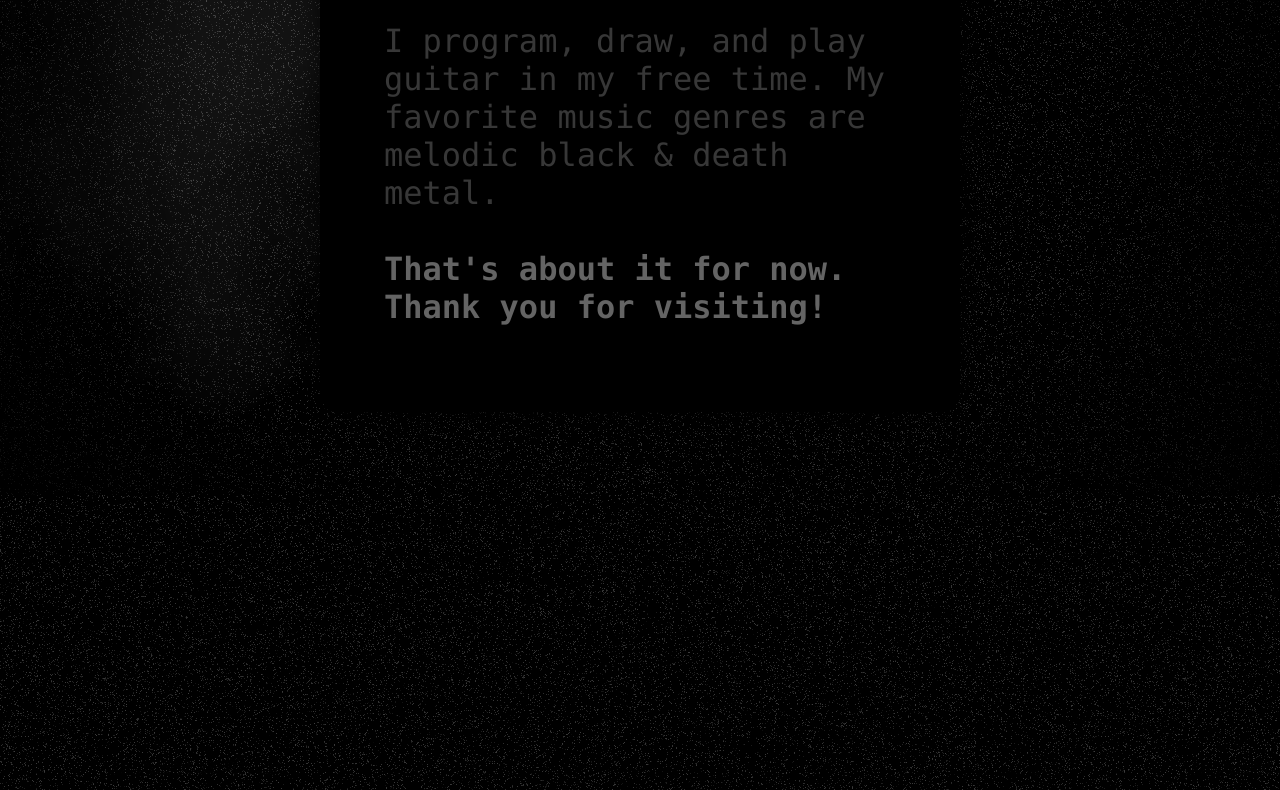
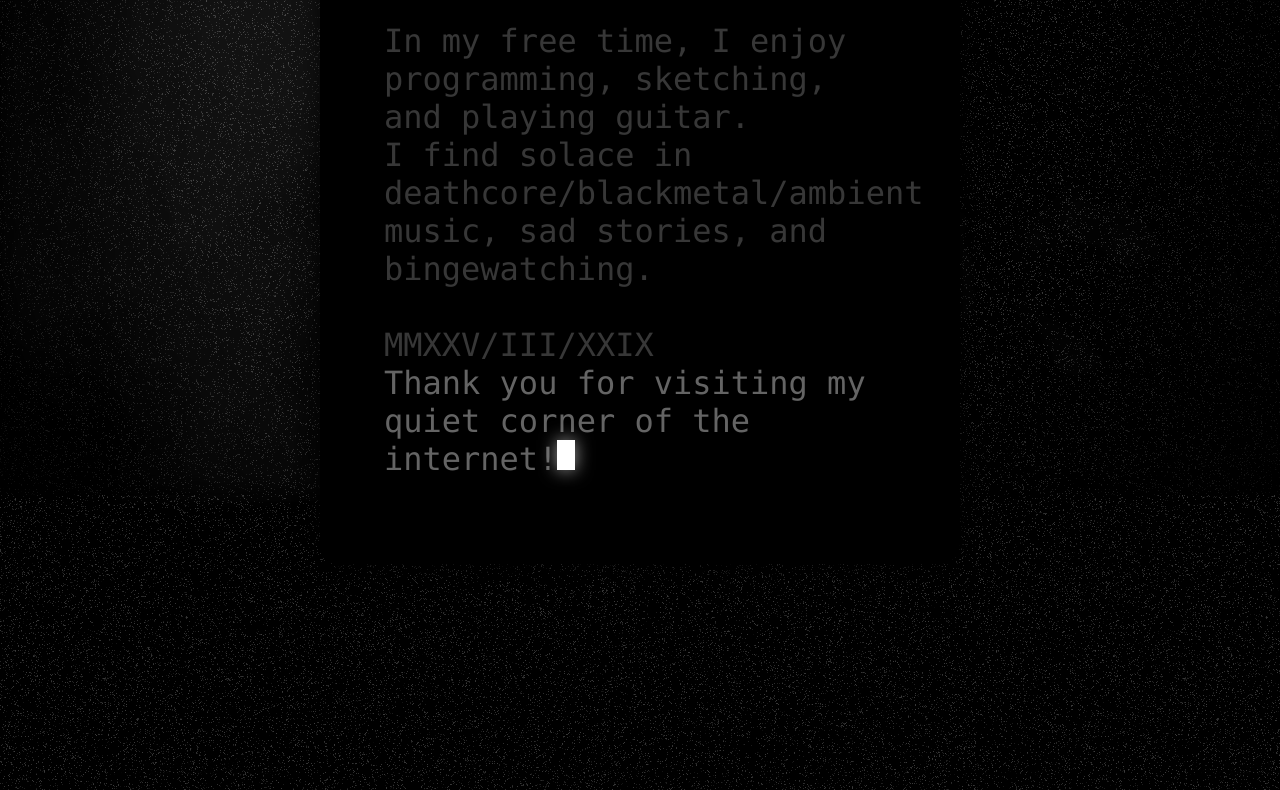
Before and after one commit to evacq8/evacq8.github.io, a plain HTML site: page index.html in a window 1280 px wide. Shown: the part 305-1095 px from the top of the page. Drawn offline with Linux system fonts and the light colour scheme.

Commit message:
Changed about mi text and smol background panning and cursor animation

```diff
--- a/index.html
+++ b/index.html
@@ -26,10 +26,23 @@
     			width: 100vw;
     			height: 100vh;
    				background-image: url("background1.jpg");
-    			background-size: cover;
+    			background-size: 150%;
    			    background-position: center;
 				z-index: -3;
 				filter: blur(10px) brightness(0.5);
+				animation: backgroundpan 80s infinite linear;
+			}
+
+			@keyframes backgroundpan {
+				0% {
+					background-position: 0% center;
+				}
+				50% {
+					background-position: 100% center;
+				}
+				100% {
+					background-position: 0% center;
+				}
 			}
 
 			.static {
@@ -55,11 +68,14 @@
 
 			.cursor {
 				background-color: #ffffff;
-				width: 18px;
+				width: 2px;
 				height: 30px;
 				display: inline-block;
+				box-shadow: 0 0 17px rgba(200,200,200,0.8);
+			}
+
+			.cursorNormalMode {
 				animation: cursorblinking 1s step-start 0s infinite;
-				box-shadow: 0 0 17px rgba(200,200,200,0.8);
 			}
 
 			@keyframes cursorblinking {
@@ -85,6 +101,7 @@
 			h1 {
 				color: #646464;
 				font-family: 'Lucida Console', monospace;
+				font-weight: 500;
 			}
 
 			.highlight {
@@ -124,7 +141,6 @@
 
 			.small-text {
 				color: #373737;
-				font-weight: lighter;
 			}
 
 			.close-button {
@@ -145,7 +161,7 @@
 			.icons img {
 				width: 30px;
 				height: 30px;
-				opacity: 0.3;
+				opacity: 0.2;
 			}
 
 			.icons img:hover {
@@ -192,11 +208,17 @@
 			</div>
 			<h1>
 				<span id="typed-text"></span>
-				<span class="cursor" style="margin-left: -1ch"></span>
+				<span id="cursor" class="cursor" style="margin-left: -1ch"></span>
 			</h1>
 		</div>
 		<script>
-			const text = `Hello World! @I'm >evacq8<.@@^I program, draw, and play guitar in my free time. My favorite music genres are melodic black & death metal.<@@That's about it for now.@Thank you for visiting!`;
+			const text = `
+			Hello, World! @I'm >evacq8<. @@^
+			In my free time, I enjoy programming, sketching, and playing guitar. @
+			I find solace in deathcore/blackmetal/ambient music, sad stories, and bingewatching. @
+			@
+			MMXXV/III/XXIX @
+			<Thank you for visiting my quiet corner of the internet!`;
     const targetElement = document.getElementById("typed-text");
     let output = "";
     let index = 0;
@@ -219,9 +241,15 @@
             	targetElement.innerHTML = output;
             	index++;
 				setTimeout(typeText, 15);
-		}
+		} else { finishedTypingText(); }
     }
     typeText();
+
+	function finishedTypingText() {
+		const cursorElement = document.getElementById("cursor");
+		cursorElement.style.width = "18px";
+		cursorElement.classList.add("cursorNormalMode");
+	}
 
 			const GithubButton = document.getElementById('github-button');
 			const GithubPopup = document.getElementById('github-popup');
```
